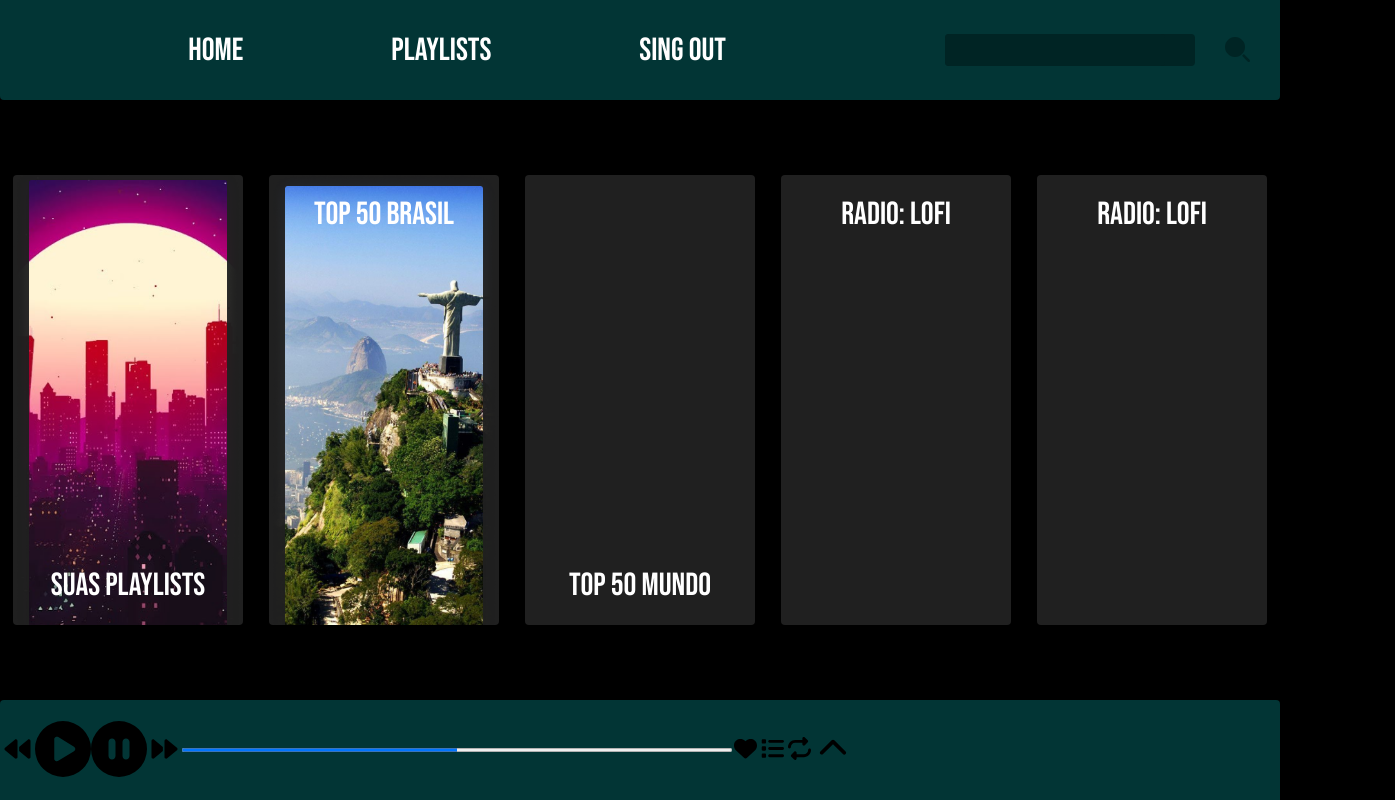
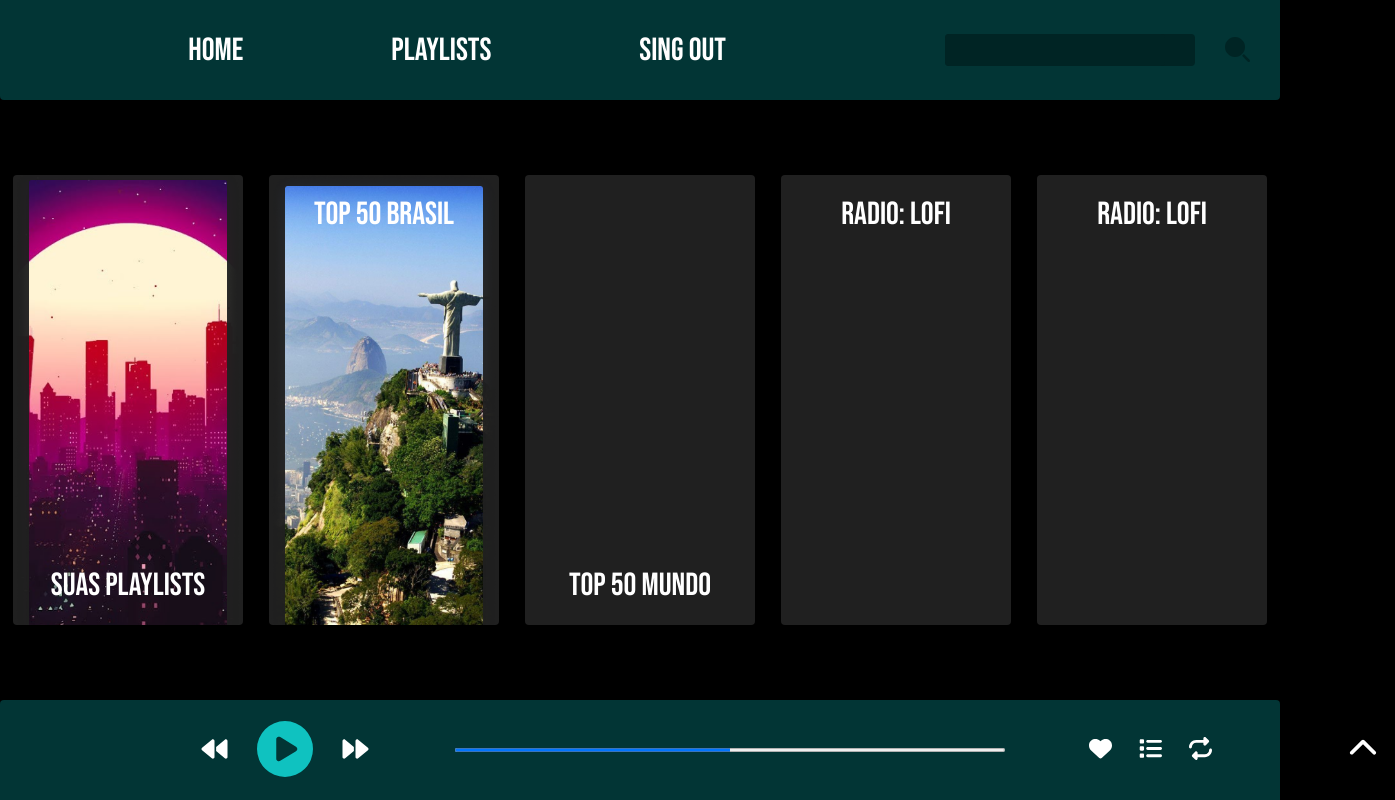
Before and after one commit to pedrohpdo/MusicPlayer-ProgramarWebFrontEnd, a plain HTML site: page mainpage/main.html in a window 1280 px wide. Shown: the whole page, 1395 px wide, since content can reach past the window. Drawn offline with Linux system fonts and the light colour scheme.

Commit message:
update svg icons

```diff
--- a/mainpage/main.css
+++ b/mainpage/main.css
@@ -126,7 +126,6 @@ input:focus-visible {
     height: 100px;
 
     background-color: #023535;
-
     border-radius: 4px 4px 0 0;
     display: flex;
     align-items: center;
@@ -136,8 +135,6 @@ input:focus-visible {
 .player {
     display: flex;
     align-items: center;
-    justify-content: space-around;
-
 }
 
 button {
@@ -149,9 +146,35 @@ button {
 progress {
     width: 550px;
     height: 8px;
+    margin: 0 70px;
 }
 
-.prev, .next {
-    width: 35px;
-    height: 26px;
+.left-controls, .right-controls {
+    border-style: none;
+    display: flex;
+    align-items: center;
 }
+
+.left-controls {
+    width: 200px;
+    height: 57px;
+
+    margin-left: 185px;
+    justify-content: space-around;
+}
+
+.right-controls{
+    justify-content: space-around;
+}
+
+#pause {
+    display: none;
+}
+
+.right-controls {
+    width: 320px;
+}
+
+#up-player {
+    margin-left: 106px;
+}
--- a/mainpage/main.html
+++ b/mainpage/main.html
@@ -51,40 +51,61 @@
 
     <section class="media-player">
         <div class="player">
+
+            <div class="left-controls">
                 <button id="prev" type="button">
-                <img src="assets/mediaplayer/backward-solid.svg" alt="ihu">
+                    <svg fill="#ffffff" width="35px" height="26px" xmlns="http://www.w3.org/2000/svg" viewBox="0 0 512 512">
+                        <path d="M459.5 440.6c9.5 7.9 22.8 9.7 34.1 4.4s18.4-16.6 18.4-29V96c0-12.4-7.2-23.7-18.4-29s-24.5-3.6-34.1 4.4L288 214.3V256v41.7L459.5 440.6zM256 352V256 128 96c0-12.4-7.2-23.7-18.4-29s-24.5-3.6-34.1 4.4l-192 160C4.2 237.5 0 246.5 0 256s4.2 18.5 11.5 24.6l192 160c9.5 7.9 22.8 9.7 34.1 4.4s18.4-16.6 18.4-29V352z"/>
+                    </svg>
                 </button>
 
                 <button id="play" type="button">
-                <img src="assets/mediaplayer/circle-play-solid.svg" alt="ihu">
+                    <svg fill="#0FC2C0" width="56px" height="56px" xmlns="http://www.w3.org/2000/svg" viewBox="0 0 512 512">
+                        <path d="M0 256a256 256 0 1 1 512 0A256 256 0 1 1 0 256zM188.3 147.1c-7.6 4.2-12.3 12.3-12.3 20.9V344c0 8.7 4.7 16.7 12.3 20.9s16.8 4.1 24.3-.5l144-88c7.1-4.4 11.5-12.1 11.5-20.5s-4.4-16.1-11.5-20.5l-144-88c-7.4-4.5-16.7-4.7-24.3-.5z"/>
+                    </svg>
                 </button>
 
                 <button id="pause" type="button">
-                <img src="assets/mediaplayer/circle-pause-solid.svg" alt="ihu">
+                    <svg fill="#0FC2C0" width="56px" height="56px" xmlns="http://www.w3.org/2000/svg" viewBox="0 0 512 512">
+                        <path d="M256 512A256 256 0 1 0 256 0a256 256 0 1 0 0 512zM224 192V320c0 17.7-14.3 32-32 32s-32-14.3-32-32V192c0-17.7 14.3-32 32-32s32 14.3 32 32zm128 0V320c0 17.7-14.3 32-32 32s-32-14.3-32-32V192c0-17.7 14.3-32 32-32s32 14.3 32 32z"/>
+                    </svg>
                 </button>
 
                 <button id="next" type="button">
-                <img src="assets/mediaplayer/forward-solid.svg" alt="">
+                    <svg fill="#ffffff" width="35px" height="26px" xmlns="http://www.w3.org/2000/svg" viewBox="0 0 512 512">
+                        <path d="M52.5 440.6c-9.5 7.9-22.8 9.7-34.1 4.4S0 428.4 0 416V96C0 83.6 7.2 72.3 18.4 67s24.5-3.6 34.1 4.4L224 214.3V256v41.7L52.5 440.6zM256 352V256 128 96c0-12.4 7.2-23.7 18.4-29s24.5-3.6 34.1 4.4l192 160c7.3 6.1 11.5 15.1 11.5 24.6s-4.2 18.5-11.5 24.6l-192 160c-9.5 7.9-22.8 9.7-34.1 4.4s-18.4-16.6-18.4-29V352z"/>
+                    </svg>
                 </button>
+            </div>
 
 
             <progress value="0.5" max="1"></progress>
 
+            <div class="right-controls">
                 <button id="favorite =" type="button">
-                <img src="assets/mediaplayer/heart-solid.svg" alt="">
+                    <svg fill="#ffffff" width="27px" height="23px" xmlns="http://www.w3.org/2000/svg" viewBox="0 0 512 512">
+                        <path d="M47.6 300.4L228.3 469.1c7.5 7 17.4 10.9 27.7 10.9s20.2-3.9 27.7-10.9L464.4 300.4c30.4-28.3 47.6-68 47.6-109.5v-5.8c0-69.9-50.5-129.5-119.4-141C347 36.5 300.6 51.4 268 84L256 96 244 84c-32.6-32.6-79-47.5-124.6-39.9C50.5 55.6 0 115.2 0 185.1v5.8c0 41.5 17.2 81.2 47.6 109.5z"/>
+                    </svg>
                 </button>
 
                 <button id="list" type="button">
-                <img src="assets/mediaplayer/list-solid.svg" alt="">
+                    <svg fill="#ffffff" width="27px" height="23px" xmlns="http://www.w3.org/2000/svg" viewBox="0 0 512 512">
+                        <path d="M40 48C26.7 48 16 58.7 16 72v48c0 13.3 10.7 24 24 24H88c13.3 0 24-10.7 24-24V72c0-13.3-10.7-24-24-24H40zM192 64c-17.7 0-32 14.3-32 32s14.3 32 32 32H480c17.7 0 32-14.3 32-32s-14.3-32-32-32H192zm0 160c-17.7 0-32 14.3-32 32s14.3 32 32 32H480c17.7 0 32-14.3 32-32s-14.3-32-32-32H192zm0 160c-17.7 0-32 14.3-32 32s14.3 32 32 32H480c17.7 0 32-14.3 32-32s-14.3-32-32-32H192zM16 232v48c0 13.3 10.7 24 24 24H88c13.3 0 24-10.7 24-24V232c0-13.3-10.7-24-24-24H40c-13.3 0-24 10.7-24 24zM40 368c-13.3 0-24 10.7-24 24v48c0 13.3 10.7 24 24 24H88c13.3 0 24-10.7 24-24V392c0-13.3-10.7-24-24-24H40z"/>
+                    </svg>
                 </button>
 
-            <button type="button">
-                <img src="assets/mediaplayer/repeat-solid.svg" alt="">
+                <button id="repeat" type="button">
+                    <svg fill="#ffffff" width="27px" height="23px" xmlns="http://www.w3.org/2000/svg" viewBox="0 0 512 512">
+                        <path d="M0 224c0 17.7 14.3 32 32 32s32-14.3 32-32c0-53 43-96 96-96H320v32c0 12.9 7.8 24.6 19.8 29.6s25.7 2.2 34.9-6.9l64-64c12.5-12.5 12.5-32.8 0-45.3l-64-64c-9.2-9.2-22.9-11.9-34.9-6.9S320 19.1 320 32V64H160C71.6 64 0 135.6 0 224zm512 64c0-17.7-14.3-32-32-32s-32 14.3-32 32c0 53-43 96-96 96H192V352c0-12.9-7.8-24.6-19.8-29.6s-25.7-2.2-34.9 6.9l-64 64c-12.5 12.5-12.5 32.8 0 45.3l64 64c9.2 9.2 22.9 11.9 34.9 6.9s19.8-16.6 19.8-29.6V448H352c88.4 0 160-71.6 160-160z"/>
+                    </svg>
                 </button>
 
                 <button id="up-player" type="button">
-                <img src="assets/mediaplayer/chevron-up-solid.svg" alt="">
+                    <svg fill="#ffffff" width="40px" height="30px" xmlns="http://www.w3.org/2000/svg" viewBox="0 0 512 512">
+                        <path d="M233.4 105.4c12.5-12.5 32.8-12.5 45.3 0l192 192c12.5 12.5 12.5 32.8 0 45.3s-32.8 12.5-45.3 0L256 173.3 86.6 342.6c-12.5 12.5-32.8 12.5-45.3 0s-12.5-32.8 0-45.3l192-192z"/>
+                    </svg>
                 </button>
+            </div>
         </div>
     </section>
 </body>
```
Also changed, not shown: mainpage/assets/mediaplayer/backward-solid.svg (deleted), mainpage/assets/mediaplayer/chevron-up-solid.svg (deleted), mainpage/assets/mediaplayer/circle-pause-solid.svg (deleted), mainpage/assets/mediaplayer/circle-play-solid.svg (deleted), mainpage/assets/mediaplayer/forward-solid.svg (deleted), mainpage/assets/mediaplayer/heart-solid.svg (deleted), mainpage/assets/mediaplayer/list-solid.svg (deleted), mainpage/assets/mediaplayer/repeat-solid.svg (deleted). Lines whose indentation alone changed are shown as unchanged.
